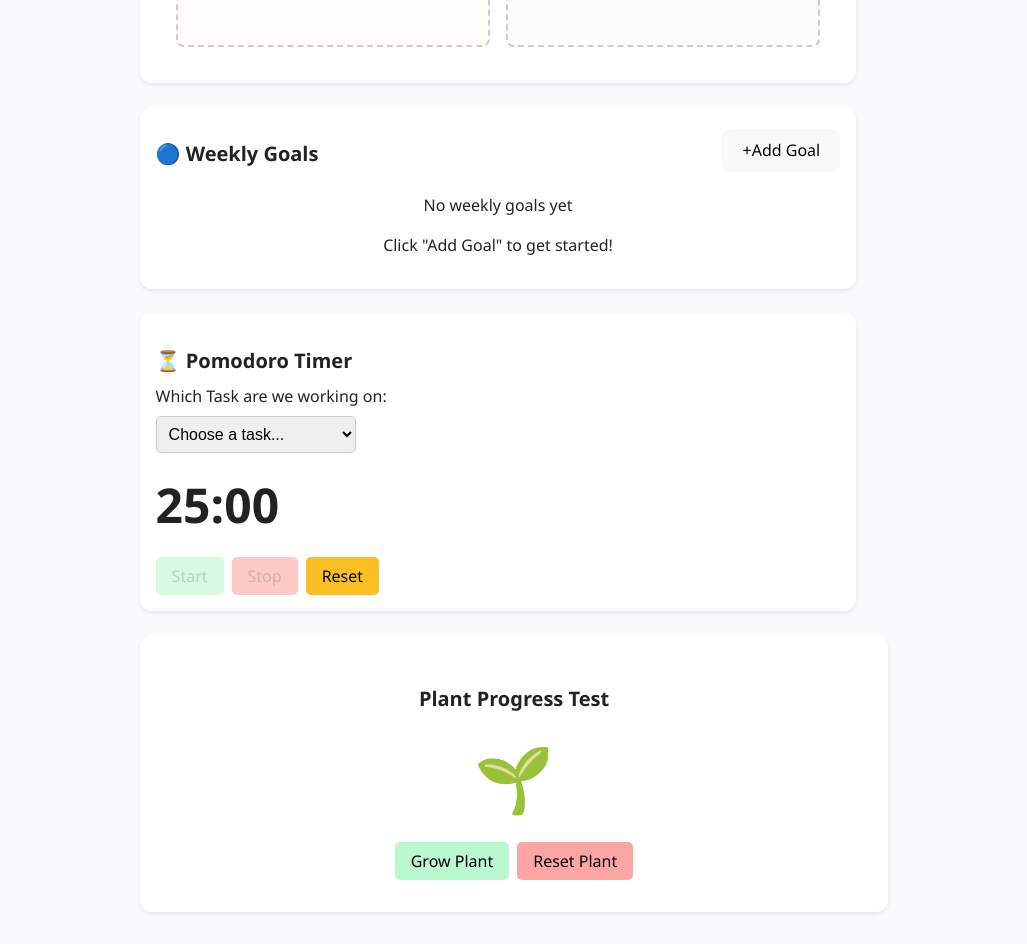
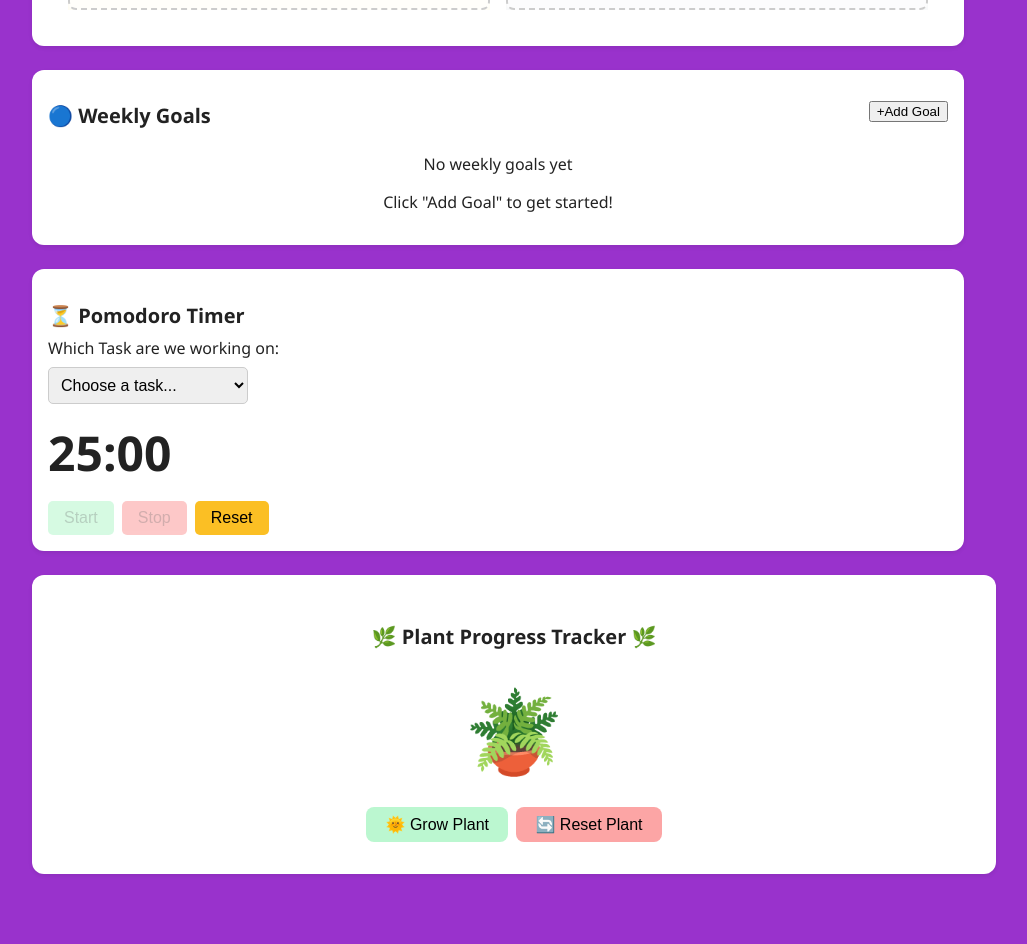
Before and after one commit to chknutson/JoC-Timer, a React (Vite) app: page / in a window 1280 px wide. Shown: the part 740-1684 px from the top of the page, without its empty margins (158-1185 px from the left). After the commit the page ends 1646 px from the top, so only its background shows below. Built offline with nearby package versions, Linux system fonts and the light colour scheme.

Commit message:
plant stages

```diff
--- /dev/null
+++ b/src/components/Background.tsx
@@ -0,0 +1,20 @@
+import React from 'react';
+
+interface BackgroundProps {
+  color?: string;
+  children: React.ReactNode;
+}
+
+export default function Background({ color = '#9932CC', children }: BackgroundProps) {
+  return (
+    <div
+      style={{
+        backgroundColor: color,
+        minHeight: '100vh',
+        width: '100%'
+      }}
+    >
+      {children}
+    </div>
+  );
+}
--- a/src/components/Plant.tsx
+++ b/src/components/Plant.tsx
@@ -1,8 +1,7 @@
-
-
 import { useState } from "react";
 
-const plantStages = ["🌱", "🌿", "🌳"];
+// Updated stages: pot → sprout → bloom → party bloom!
+const plantStages = ["🪴", "🌱", "🌸", "🌸🎉"];
 
 export default function Plant() {
   const [stage, setStage] = useState(0);
@@ -14,7 +13,6 @@ export default function Plant() {
     }
   };
 
-
   // Reset back to stage 0
   const resetPlant = () => {
     setStage(0);
@@ -22,43 +20,41 @@ export default function Plant() {
 
   return (
     <section style={{ textAlign: "center", padding: "2rem" }}>
-      <h2> Plant Progress Test</h2>
+      <h2>🌿 Plant Progress Tracker 🌿</h2>
 
       {/* Display the current stage */}
-      <div style={{ fontSize: "4rem", margin: "1rem 0" }}>
+      <div style={{ fontSize: "5rem", margin: "1.5rem 0" }}>
         {plantStages[stage]}
       </div>
-
 
       {/* Test buttons */}
       <button
         onClick={growPlant}
         style={{
           marginRight: "0.5rem",
-          padding: "0.5rem 1rem",
+          padding: "0.5rem 1.2rem",
           fontSize: "1rem",
           background: "#bbf7d0",
           border: "none",
-          borderRadius: "5px",
-          cursor: "pointer"
+          borderRadius: "8px",
+          cursor: "pointer",
         }}
       >
-        Grow Plant
+        🌞 Grow Plant
       </button>
-
 
       <button
         onClick={resetPlant}
         style={{
-    padding: "0.5rem 1rem",
+          padding: "0.5rem 1.2rem",
           fontSize: "1rem",
           background: "#fca5a5",
           border: "none",
-    borderRadius: "5px",
+          borderRadius: "8px",
           cursor: "pointer",
         }}
       >
-  Reset Plant
+        🔄 Reset Plant
       </button>
     </section>
   );
--- /dev/null
+++ b/src/git fetch origin- github original code for background.html
@@ -0,0 +1,2 @@
+git fetch origin
+git checkout 35-put-in-color-theme-apply-a-calm-green-pastel-color-scheme
--- a/src/index.css
+++ b/src/index.css
@@ -2,71 +2,13 @@
 @tailwind components;
 @tailwind utilities;
 
-:root {
-  font-family: system-ui, Avenir, Helvetica, Arial, sans-serif;
-  line-height: 1.5;
-  font-weight: 400;
-
-  color-scheme: light dark;
-  color: rgba(255, 255, 255, 0.87);
-  background-color: #242424;
-
-  font-synthesis: none;
-  text-rendering: optimizeLegibility;
-  -webkit-font-smoothing: antialiased;
-  -moz-osx-font-smoothing: grayscale;
-}
-
-a {
-  font-weight: 500;
-  color: #646cff;
-  text-decoration: inherit;
-}
-a:hover {
-  color: #535bf2;
-}
-
 body {
+  background-color: #9932CC !important;
   margin: 0;
-  display: flex;
-  place-items: center;
-  min-width: 320px;
+  padding: 0;
   min-height: 100vh;
 }
 
-h1 {
-  font-size: 3.2em;
-  line-height: 1.1;
+html {
+  background-color: #9932CC !important;
 }
-
-button {
-  border-radius: 8px;
-  border: 1px solid transparent;
-  padding: 0.6em 1.2em;
-  font-size: 1em;
-  font-weight: 500;
-  font-family: inherit;
-  background-color: #1a1a1a;
-  cursor: pointer;
-  transition: border-color 0.25s;
-}
-button:hover {
-  border-color: #646cff;
-}
-button:focus,
-button:focus-visible {
-  outline: 4px auto -webkit-focus-ring-color;
-}
-
-@media (prefers-color-scheme: light) {
-  :root {
-    color: #213547;
-    background-color: #ffffff;
-  }
-  a:hover {
-    color: #747bff;
-  }
-  button {
-    background-color: #f9f9f9;
-  }
-}
```
Lines whose indentation alone changed are shown as unchanged.
